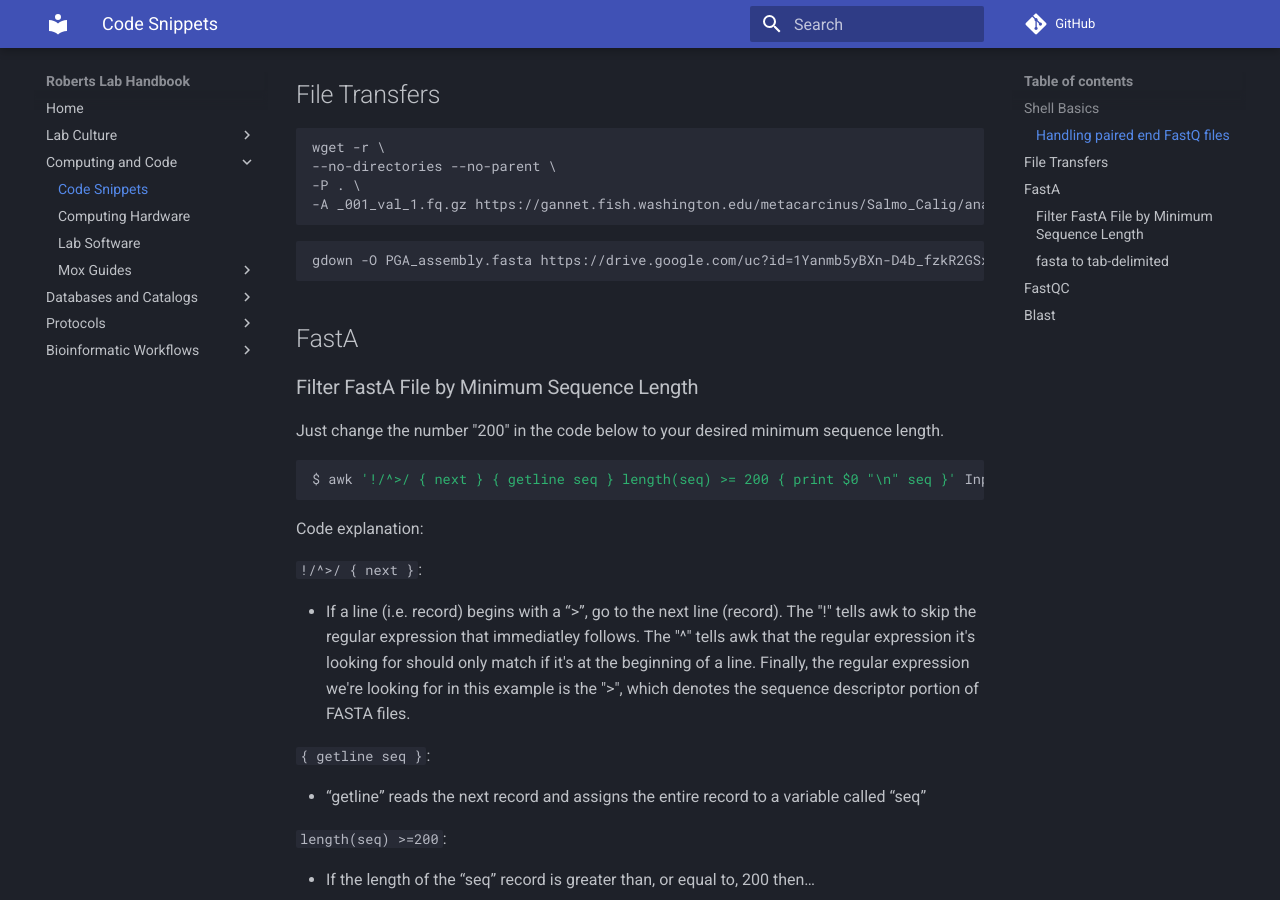
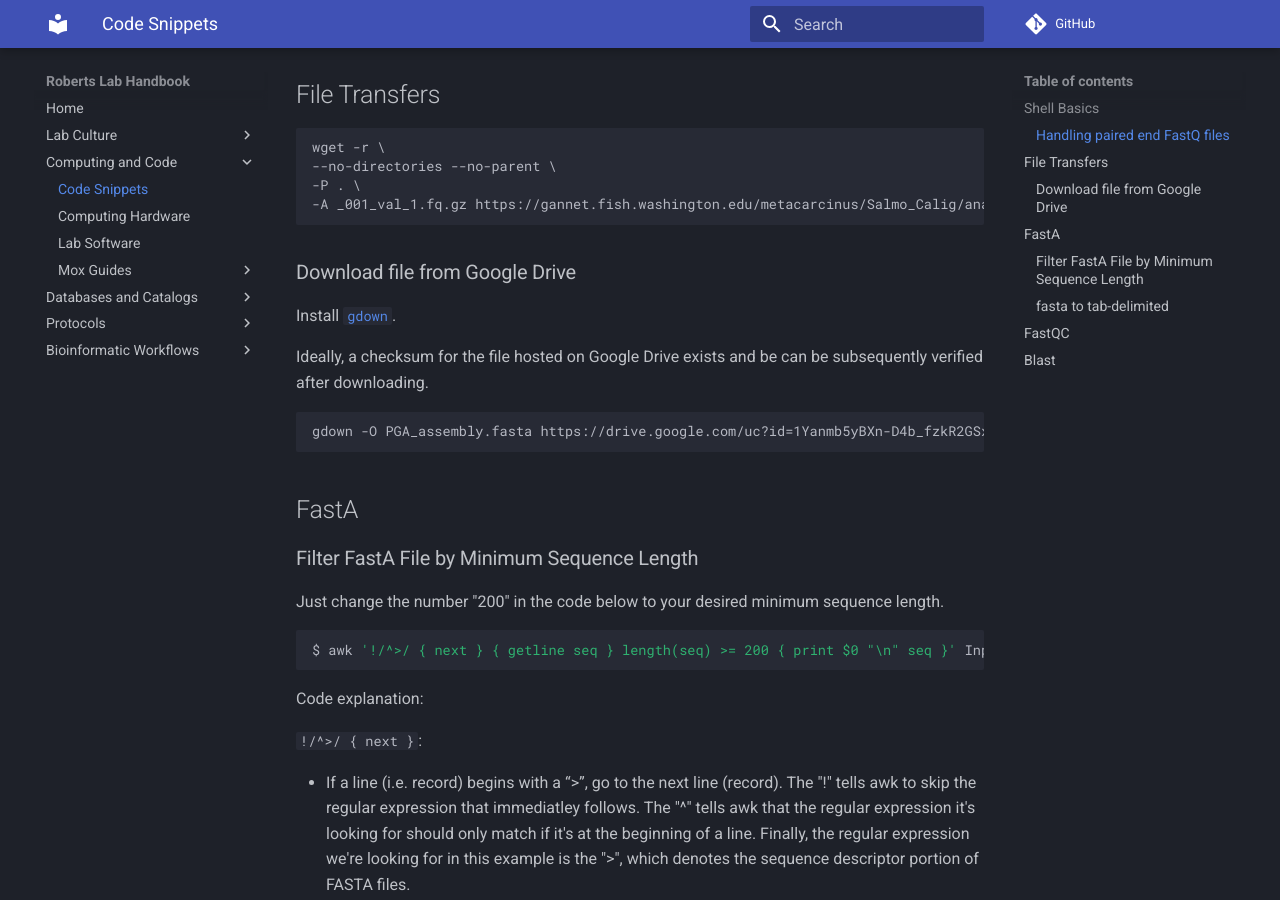
Before and after one commit to RobertsLab/resources, an MkDocs documentation site: the page built from docs/code_Snippets.md, in a window 1280 px wide and 900 px high, scrolled down 1643 px. Built offline with MkDocs 1.6.1 and Material for MkDocs 9.7.7, drawn with Linux system fonts in a browser that asks for light colours; comment, search, counter and statistics services are not loaded.

Commit message:
add gdown description

````diff
--- a/docs/code_Snippets.md
+++ b/docs/code_Snippets.md
@@ -86,6 +86,13 @@ wget -r \
 -A _001_val_1.fq.gz https://gannet.fish.washington.edu/metacarcinus/Salmo_Calig/analyses/20190806_TrimGalore/
 ```
 
+### Download file from Google Drive
+
+Install [`gdown`](https://github.com/wkentaro/gdown).
+
+Ideally, a checksum for the file hosted on Google Drive exists and be can be
+subsequently verified after downloading.
+
 ```
 gdown -O PGA_assembly.fasta https://drive.google.com/uc?id=1Yanmb5yBXn-D4b_fzkR2GSxP
 ```
````
